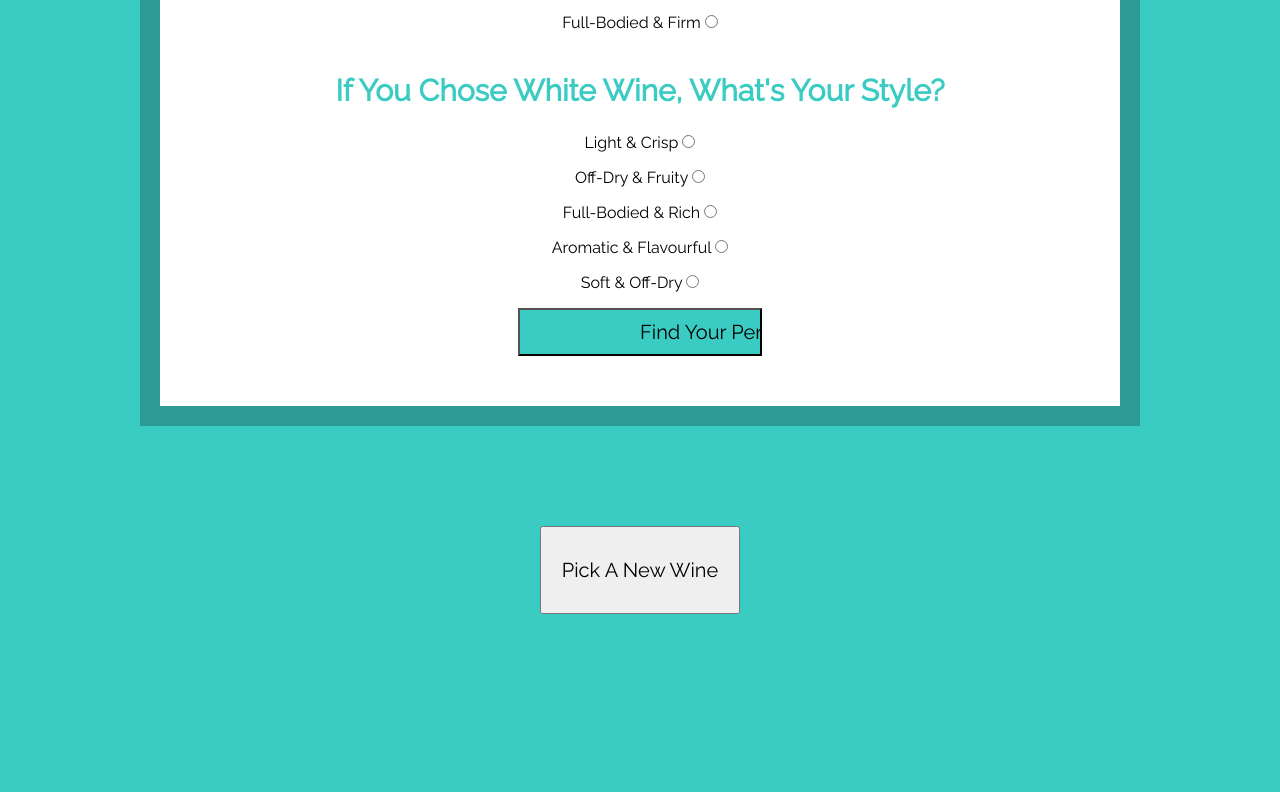
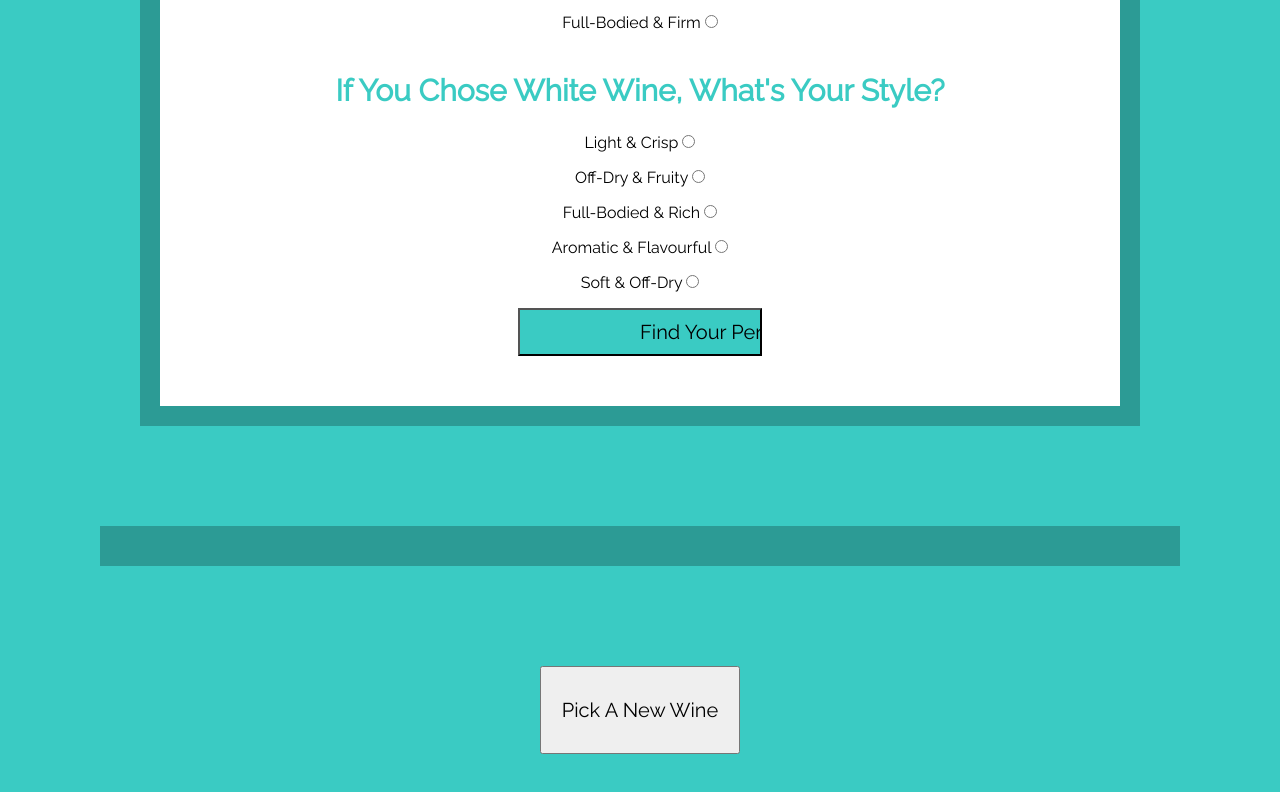
Before and after one commit to KaitlynBro/API-wineOclock, a plain HTML site: page index.html in a window 1280 px wide. Shown: the part 1206-1998 px from the top of the page. Before the commit the page ends 1870 px from the top, so only its background shows below. Drawn offline with nearby package versions, Linux system fonts and the light colour scheme; no server answers.

Commit message:
style updates

```diff
--- a/css/styles.scss
+++ b/css/styles.scss
@@ -19,10 +19,12 @@ body {
 	margin-top: 100px;
 }
 
-.wrapper2 {
+#results {
 	margin: 0 auto;
-	max-width: 1300px;
-	max-width: 100%;
+    width: 1080px;
+    margin-top: 100px;
+    max-width: 100%;
+    border: 20px solid #2c9b95;
 }
 
 header {
```
Also changed, not shown: css/styles.css.
